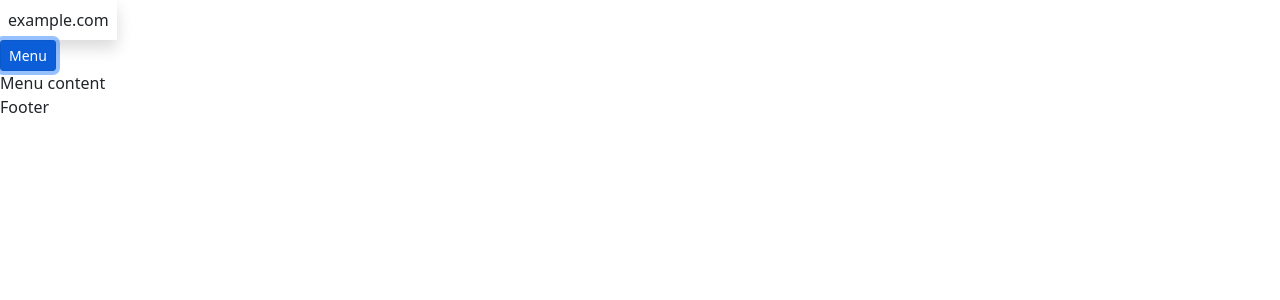
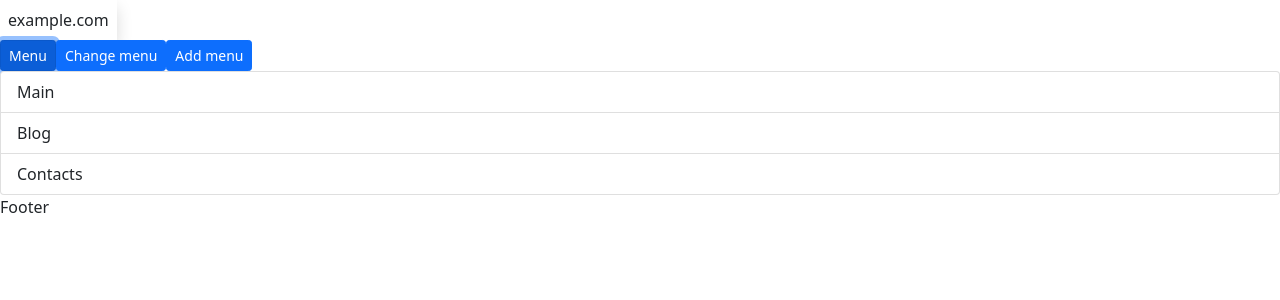
Before and after one commit to Kettengeschwindigkeit/App, a React (Create React App) app: page / in a window 1280 px wide. Both pictures are taken after a click on the button "Menu". Shown: the top 300 px of the page. Built offline with nearby package versions, Linux system fonts and the light colour scheme.

Commit message:
set events arguments

```diff
--- a/src/Page.jsx
+++ b/src/Page.jsx
@@ -29,17 +29,36 @@ export const Page = () => {
 export const Navbar = () => {
 
     const [open, setOpen] = useState(false)
+    const [menuItems, setMenuItems] = useState(["Main", "Blog", "Contacts"])
 
     const handleMenuClick = () => {
         setOpen((prevState) => !prevState)
     }
 
+    const handleItemClick = (id) => {
+        console.log(id)
+    }
+
+    const handleChangeMenu = () => {
+        setMenuItems(["New menu item 1", "New menu item 2"])
+    }
+
+    const handleChangeMenuAdd = () => {
+        setMenuItems((prevItems) => prevItems.push("New menu item 1"))
+    }
+
     return (
         <div>
-            <button className="btn btn-sm btn-primary" onClick={handleMenuClick}>
-                Menu
-            </button>
-            { open && <div>Menu content</div>}
+            <button className="btn btn-sm btn-primary" onClick={handleMenuClick}>Menu</button>
+            <button className="btn btn-sm btn-primary" onClick={handleChangeMenu}>Change menu</button>
+            <button className="btn btn-sm btn-primary" onClick={handleChangeMenuAdd}>Add menu</button>
+            {open && (
+                <ul className="list-group">
+                    {menuItems.map((item) => (
+                        <li className="list-group-item" key={item} onClick={() => handleItemClick(item)}>{item}</li>
+                    ))}
+                </ul>
+            )}
         </div>
     )
 }
```
